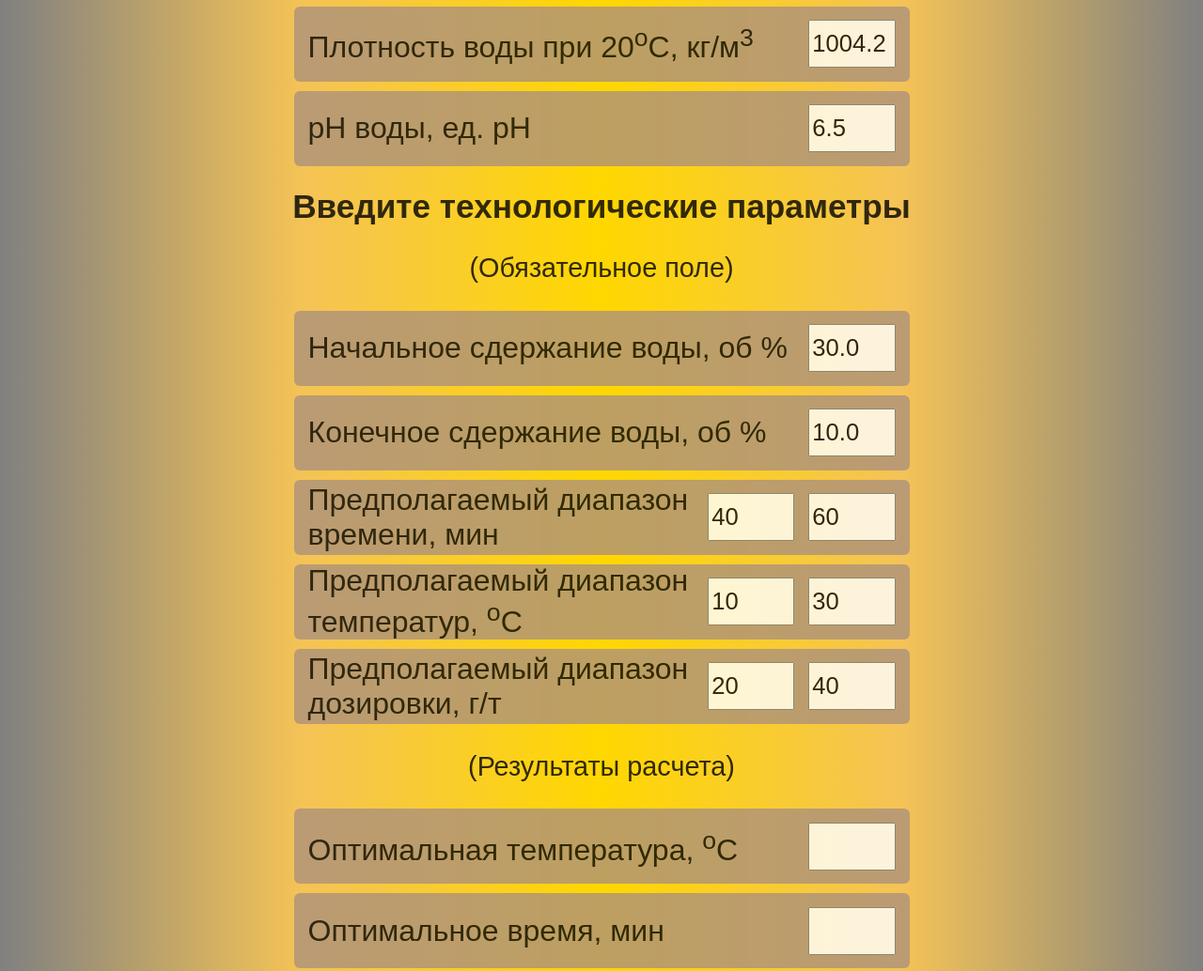
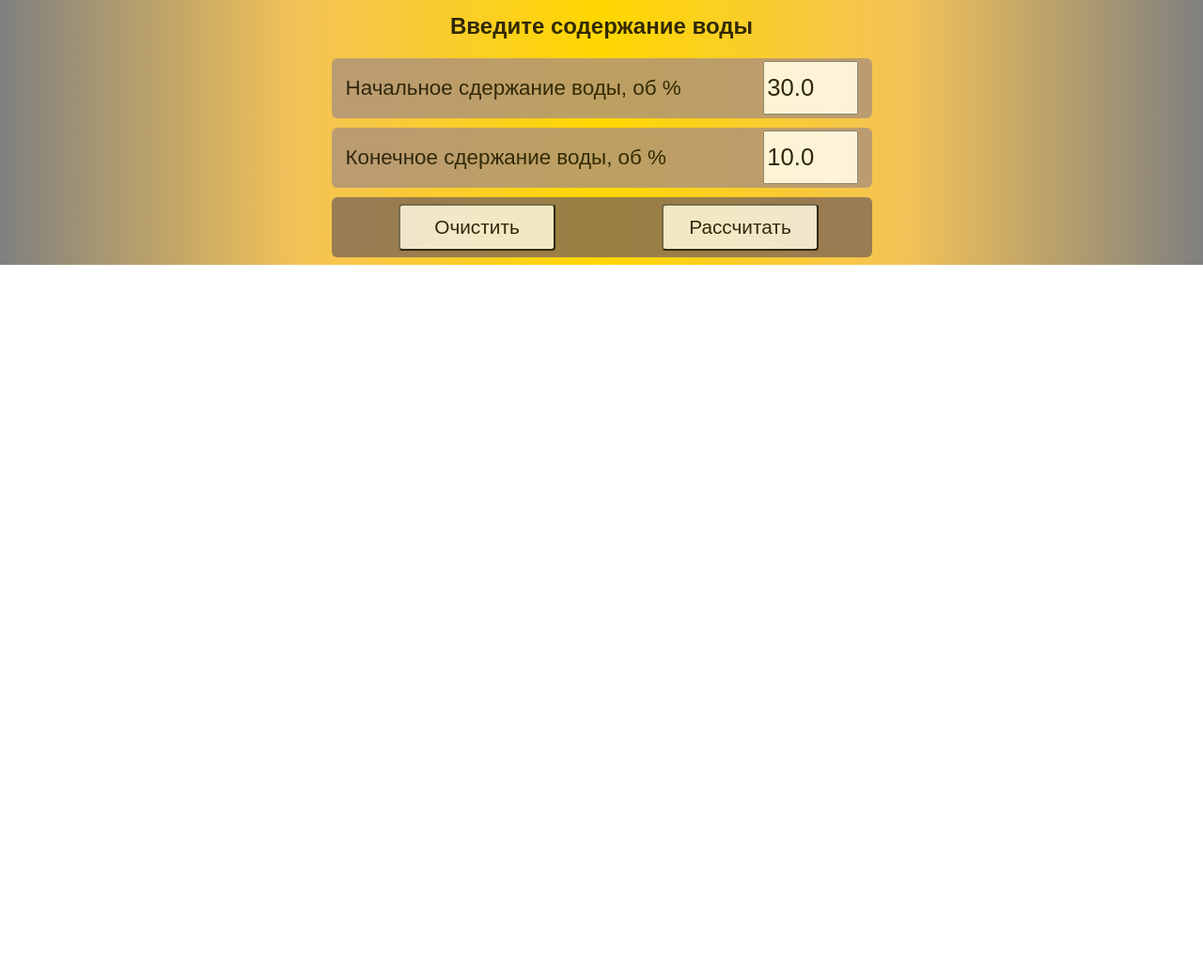
Before and after one commit to aytroshin/StaniSugar, a plain HTML site: page tg_bot/index.html in a window 1280 px wide. Shown: the part 582-1616 px from the top of the page at 94% size. After the commit the page ends 864 px from the top, so only its background shows below. Drawn offline with Linux system fonts and the light colour scheme.

Commit message:
Add files via upload

```diff
--- a/tg_bot/css/main.css
+++ b/tg_bot/css/main.css
@@ -5,7 +5,7 @@ body {
 
 }
  p {
-  font-size: 1.8em;
+  font-size: 1.6em;
 }
 h1 {
   font-size: 2.2em
@@ -16,8 +16,8 @@ h1 {
   margin-top: 10px;
   border-radius: 6px;
   background-color: #AD927B;
-  width: 40em;
-  height: 5em;
+  width: 35em;
+  height: 4em;
   display: flex;
   align-items: center;
   padding-left: 15px;
@@ -32,7 +32,7 @@ border-radius: 4px
 color: black;
 }
 label {
-  font-size: 2em;
+  font-size: 1.4em;
 }
 .button_field {
   margin-left: auto;
@@ -40,8 +40,8 @@ label {
   margin-top: 10px;
   border-radius: 6px;
   background-color: #826A55;
-  width: 40em;
-  height: 5em;
+  width: 35em;
+  height: 4em;
   display: flex;
   align-items: center;
   padding-left: 15px;
@@ -50,8 +50,8 @@ button {
   margin-left: auto;
   margin-right: auto;
   width: 8em;
-  height: 2.5em;
-  font-size: 1.5em;
+  height: 2.4em;
+  font-size: 1.3em;
   color: black;
   border-radius: 4px;
   }
--- /dev/null
+++ b/tg_bot/h.js
@@ -0,0 +1,14 @@
+const form = document.getElementById('form')
+function getValues(event){
+  event.preventDefault();
+   const fields = document.querySelectorAll('input');
+   const values = {};
+   fields.forEach(field => {
+     const {name, value} = field;
+     values[name] = value;
+
+
+   });
+  console.log(values)
+}
+form.addEventListener('submit', getValues);
--- a/tg_bot/index.html
+++ b/tg_bot/index.html
@@ -1,4 +1,4 @@
-<!<!DOCTYPE html>
+<!DOCTYPE html>
 <html>
 <head>
    <meta charset="utf-8">
@@ -7,12 +7,11 @@
 </head>
 <body>
   <div>
-    <form class="" action="index.html" method="post">
-      <h1 align = "center">
+    <form method="post" id = "form">
+      <h2 align = "center">
           Введите свойства жидкостей
-      </h1>
-      <p align = "center"> (Обязательное поле)</p>
-      <div class="form">
+      </h2>
+      <div class="form_field">
         <div class="label">
           <label>Плотность при 20<sup>o</sup>C, кг/м<sup>3</sup></label>
           <input type="text" name="density" value="853.5" required maxlength="5">
@@ -42,10 +41,9 @@
           <input type="text" name="Water_pH" value="6.5" maxlength="3" required>
         </div>
       </div>
-      <h1 align = "center">
-          Введите технологические параметры
-      </h1>
-      <p align = "center"> (Обязательное поле)</p>
+      <h2 align = "center">
+          Введите содержание воды
+      </h2>
       <div class="label">
         <label>Начальное сдержание воды, об %</label>
         <input class ="sub_text" type="text" name="Start_water" value="30.0" required maxlength="4">
@@ -54,22 +52,8 @@
         <label>Конечное сдержание воды, об %</label>
         <input type="text" name="Finish_water" value="10.0" required maxlength="4">
       </div>
-      <div class="label">
-        <label>Предполагаемый диапазон времени, мин</label>
-        <input type="text" name="Min_tme" value="40" maxlength="4" required>
-        <input type="text" name="Max_time" value="60" maxlength="4" required>
-      </div>
-      <div class="label">
-        <label>Предполагаемый диапазон температур, <sup>o</sup>C</label>
-        <input type="text" name="Min_temperature" value="10" maxlength="4" required>
-        <input type="text" name="Max_temperature" value="30" maxlength="4" required>
-      </div>
-      <div class="label">
-        <label>Предполагаемый диапазон дозировки, г/т</label>
-        <input type="text" name="Min_reagent" value="20" maxlength="4" required>
-        <input type="text" name="Max_reaget" value="40" maxlength="4" required>
-      </div>
-      <p align = "center"> (Результаты расчета)</p>
+      <!-- <h2 align = "center"> -->
+        <!-- Результаты расчета</h2>
       <div class="label">
         <label>Оптимальная температура, <sup>o</sup>C</label>
         <input type="text" name="Opt_temperature" value="" maxlength="5">
@@ -78,11 +62,16 @@
         <label>Оптимальное время, мин</label>
         <input type="text" name="Opt_temperature" value="" maxlength="5">
       </div>
+      <div class="label">
+        <label>Оптимальная дозировка, г/т</label>
+        <input type="text" name="Opt_reagent" value="" maxlength="5">
+      </div> -->
       <div class="button_field">
         <button type="reset" name="Clear"> Очистить </button>
-        <button type="button" name="Calculation"> Рассчитать </button>
+        <button type="submit" name="Calculation"> Рассчитать </button>
         </div>
       </form>
+      <script src ="./h.js"> </script>
     </div>
 </body>
 </html>
```
Also changed, not shown: 1 other file.
